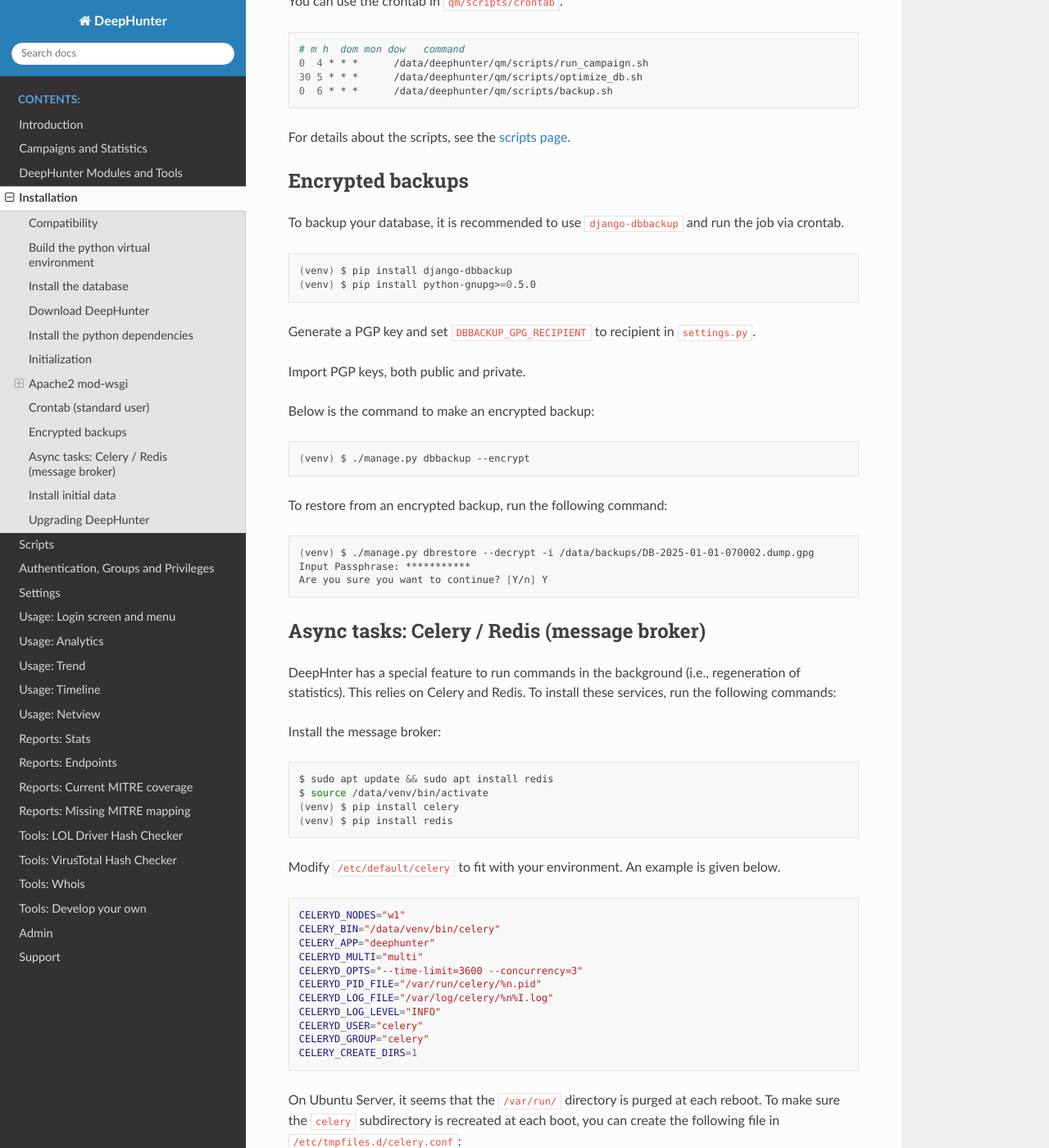
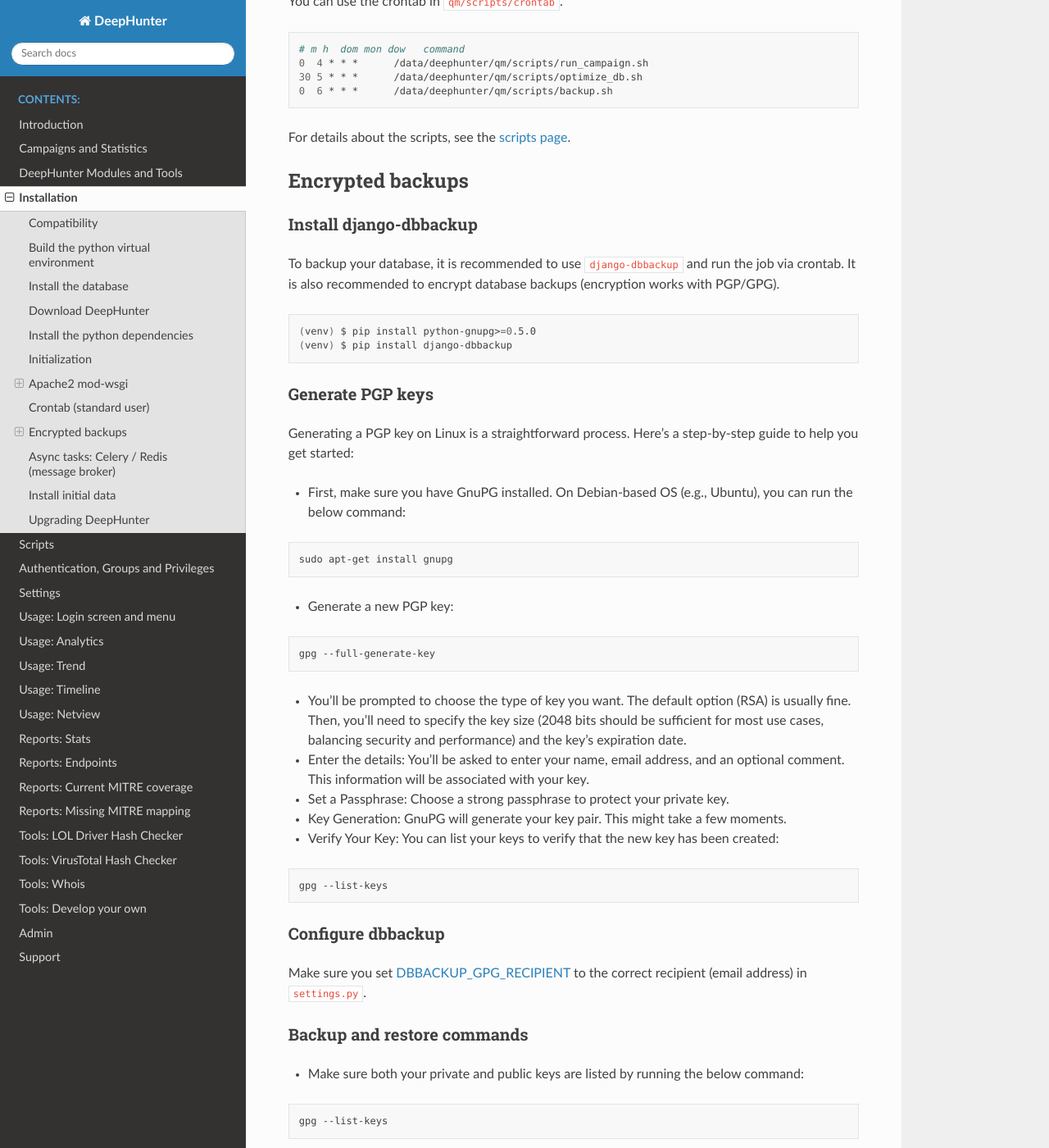
Before and after one commit to wikijm/deephunter, a Sphinx documentation site: the page built from docs/install.rst, in a window 1280 px wide and 1400 px high, scrolled down 3490 px. Shown: the whole window at 82% size. Built offline with Sphinx 7.4.7 and the Read the Docs theme 3.1.0, drawn with Linux system fonts in a browser that asks for light colours; some of the changed text lies outside the part shown.

```diff
--- a/docs/install.rst
+++ b/docs/install.rst
@@ -173,24 +173,68 @@ For details about the scripts, see the `scripts page <scripts.html>`_.
 
 Encrypted backups
 *****************
-To backup your database, it is recommended to use ``django-dbbackup`` and run the job via crontab.
+
+Install django-dbbackup
+=======================
+
+To backup your database, it is recommended to use ``django-dbbackup`` and run the job via crontab. It is also recommended to encrypt database backups (encryption works with PGP/GPG).
 
 .. code-block:: sh
 
+	(venv) $ pip install python-gnupg>=0.5.0
 	(venv) $ pip install django-dbbackup
-	(venv) $ pip install python-gnupg>=0.5.0
 
-Generate a PGP key and set ``DBBACKUP_GPG_RECIPIENT`` to recipient in ``settings.py``.
+Generate PGP keys
+=================
 
-Import PGP keys, both public and private.
+Generating a PGP key on Linux is a straightforward process. Here's a step-by-step guide to help you get started:
 
-Below is the command to make an encrypted backup:
+- First, make sure you have GnuPG installed. On Debian-based OS (e.g., Ubuntu), you can run the below command:
+
+.. code-block:: sh
+
+	sudo apt-get install gnupg
+
+- Generate a new PGP key:
+
+.. code-block:: sh
+
+	gpg --full-generate-key
+
+- You'll be prompted to choose the type of key you want. The default option (RSA) is usually fine. Then, you'll need to specify the key size (2048 bits should be sufficient for most use cases, balancing security and performance) and the key's expiration date.
+
+- Enter the details: You'll be asked to enter your name, email address, and an optional comment. This information will be associated with your key.
+
+- Set a Passphrase: Choose a strong passphrase to protect your private key.
+
+- Key Generation: GnuPG will generate your key pair. This might take a few moments.
+
+- Verify Your Key: You can list your keys to verify that the new key has been created:
+
+.. code-block:: sh
+
+	gpg --list-keys
+
+Configure dbbackup
+==================
+
+Make sure you set `DBBACKUP_GPG_RECIPIENT <settings.html#dbbackup>`_ to the correct recipient (email address) in ``settings.py``.
+
+Backup and restore commands
+===========================
+- Make sure both your private and public keys are listed by running the below command:
+
+.. code-block:: sh
+
+	gpg --list-keys
+
+To make an encrypted backup, run the below command:
 
 .. code-block:: sh
 
 	(venv) $ ./manage.py dbbackup --encrypt
 
-To restore from an encrypted backup, run the following command:
+To restore the database from an encrypted backup, run the following command:
 
 .. code-block:: sh
 
```
Also changed, not shown: docs/usage_timeline.rst (+4 -4 lines), 1 other file.
